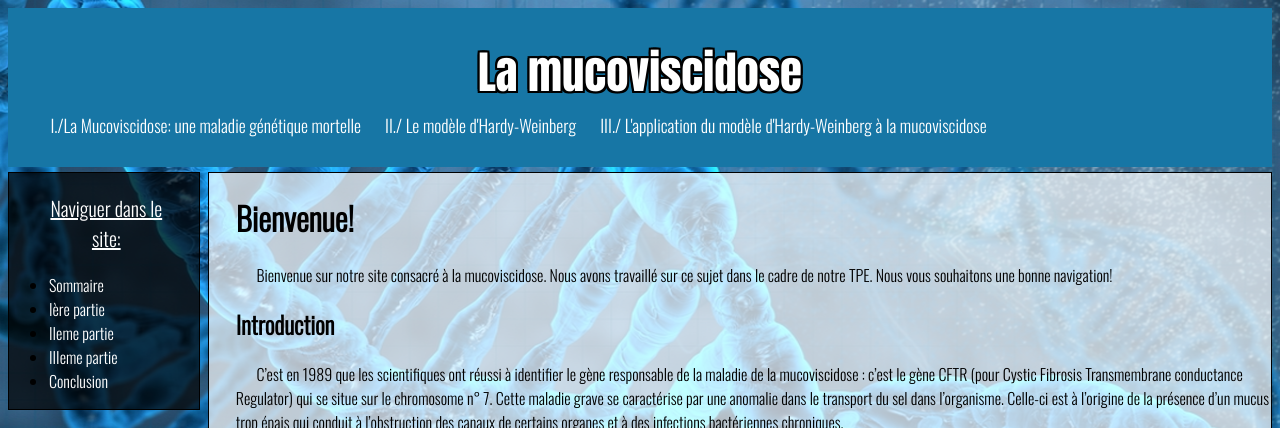
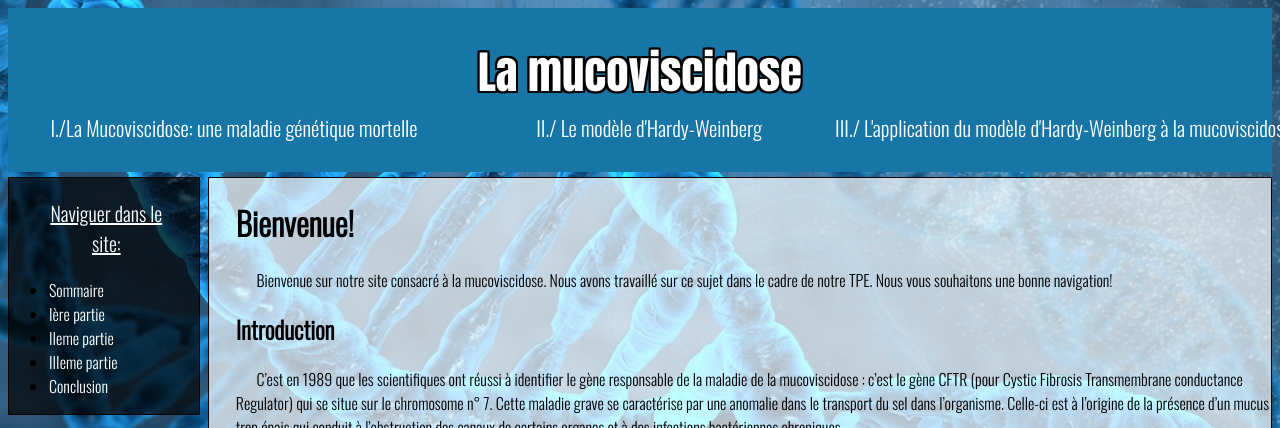
Before and after one commit to Hbju/Hbju.github.io, a plain HTML site: page index.html in a window 1280 px wide. Shown: the top 428 px of the page. Drawn offline with nearby package versions, Linux system fonts and the light colour scheme.

Commit message:
Alignements titre

```diff
--- a/Css/maincss.css
+++ b/Css/maincss.css
@@ -34,18 +34,18 @@ header {
 	position:relative;
 	display:inline;
 	margin-left:0.2%;
-	font-size:1.1em;
+	font-size:1.3em;
 }
 #li1 {
-	text-align:left;
+	float:left;
 	margin-right:1.5%;
 }
 #li2 {
-	text-align:center;
+	right:-8%;
 	margin-right:1.5%;
 }
 #li3 {
-	text-align:right;
+	right:-12%;
 	margin-right: -10px;
 }
 header .partie {
```
